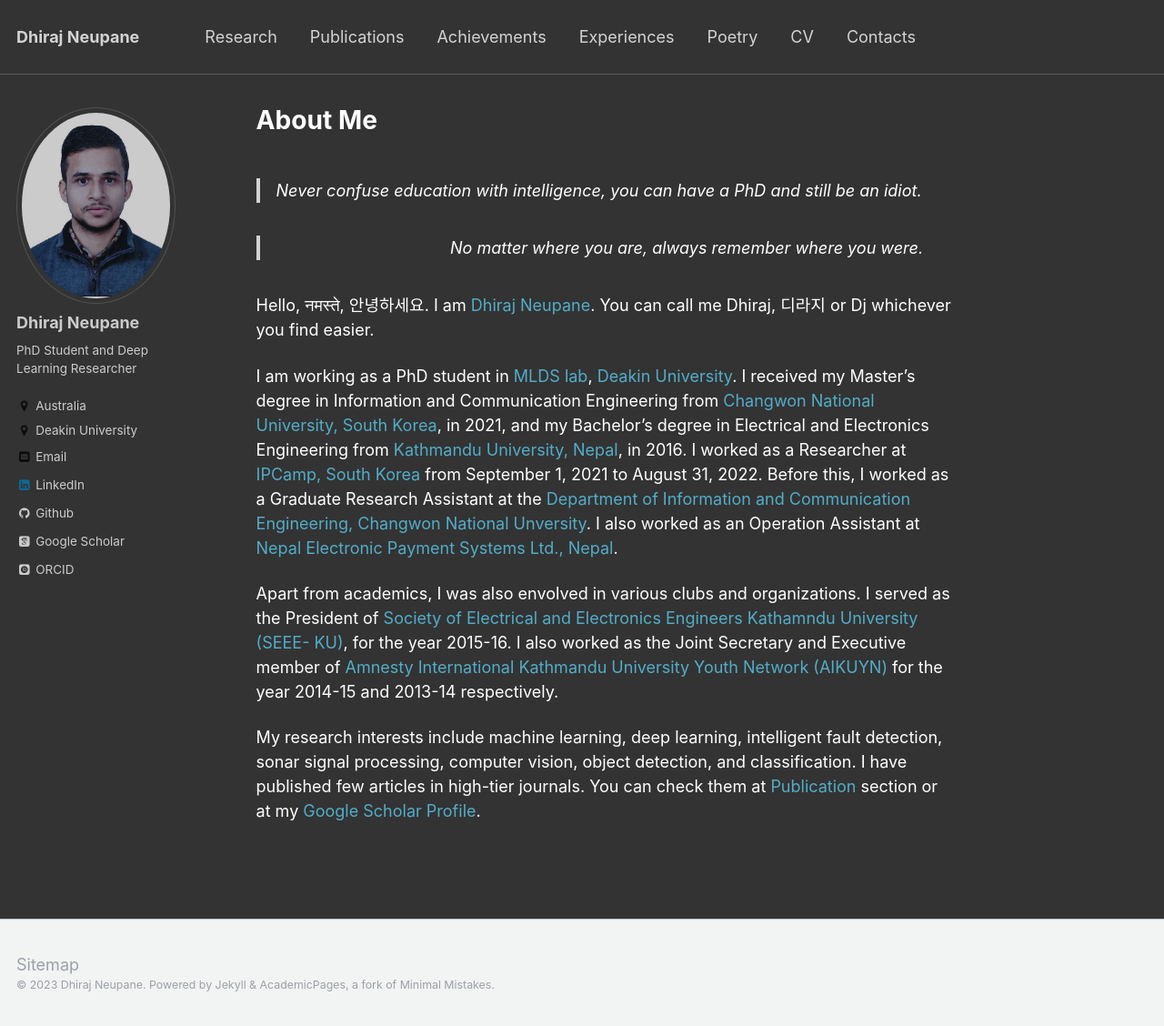
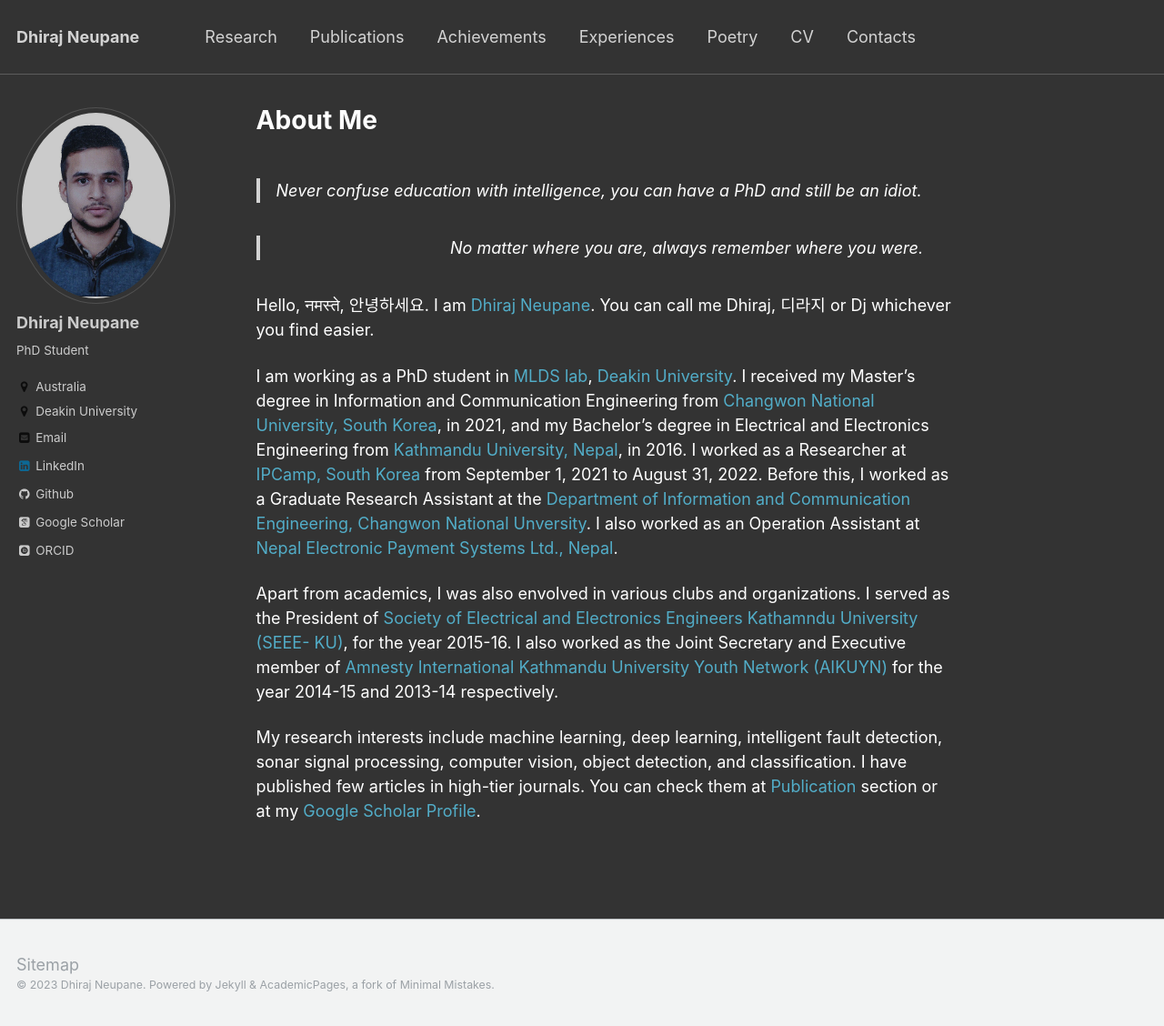
Before and after one commit to dhirajneupane/academicPortfolio, a Jekyll site: the page built from _pages/about.md, in a window 1280 px wide and 1128 px high. Shown: the whole window at 91% size. Built offline with Jekyll 4.4.1, drawn with Linux system fonts in a browser that asks for light colours; some web fonts are replaced.

Commit message:
Update _config.yml

```diff
--- a/_config.yml
+++ b/_config.yml
@@ -82,7 +82,7 @@ analytics:
 author:
   name             : "Dhiraj Neupane"
   avatar           : "Dhiraj_png.png"
-  bio              : "PhD Student and Deep Learning Researcher"
+  bio              : "PhD Student"
   location         : "Australia"
   employer         : "Deakin University"
   googlescholar    : "https://scholar.google.com/citations?user=KtSkA68AAAAJ&hl=en"
```
